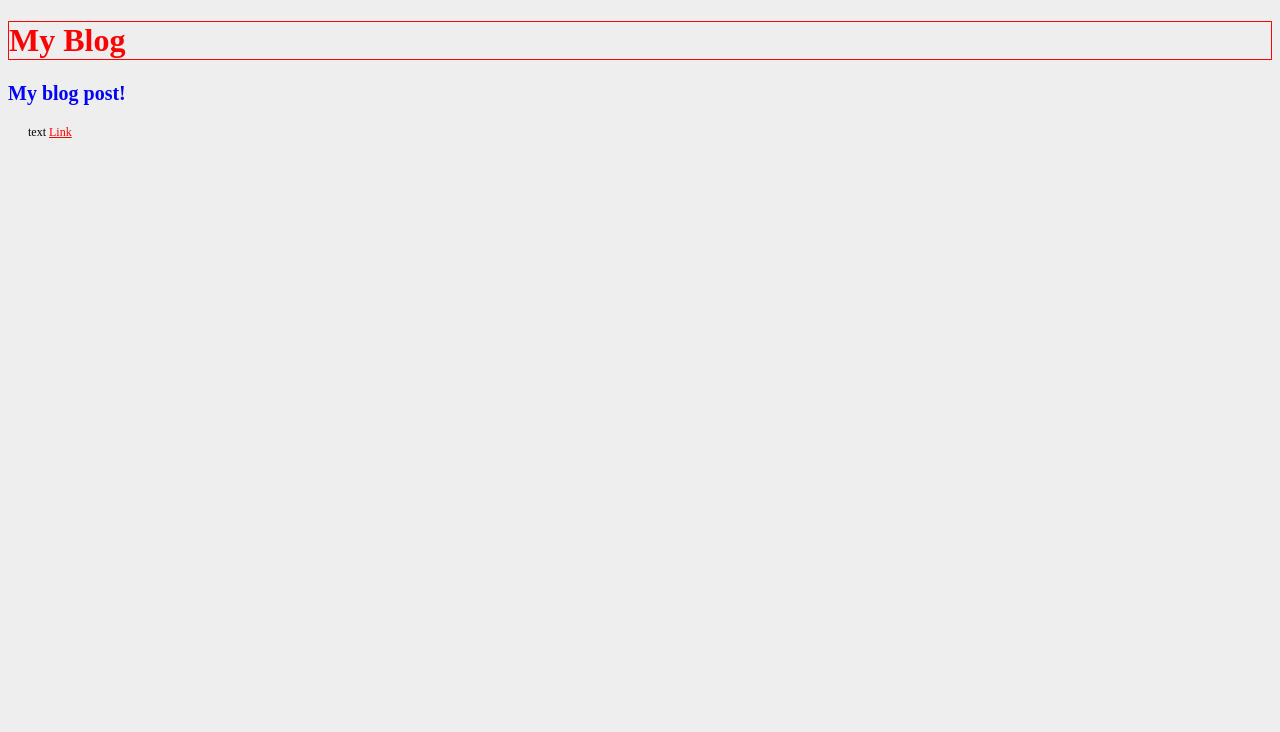
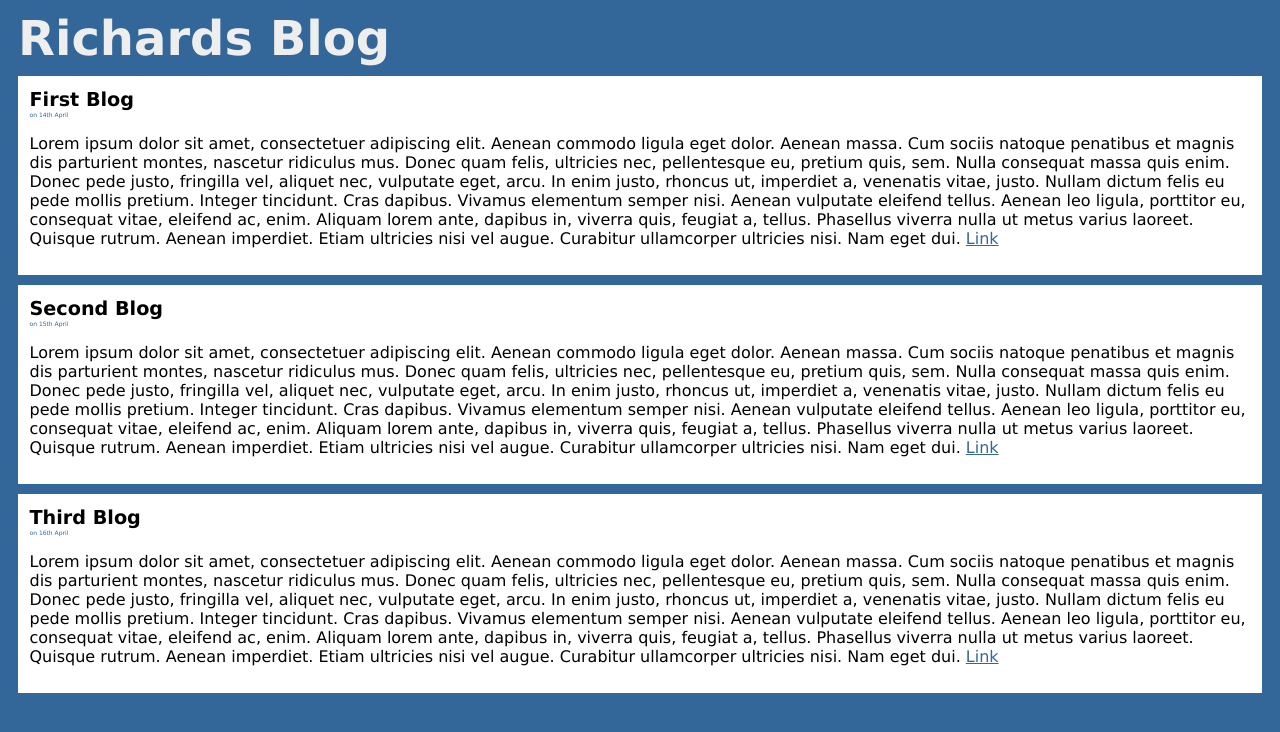
Before and after one commit to richardnadji/sass_playground, a plain HTML site: page BlogPost/index.html in a window 1280 px wide. Drawn offline with Linux system fonts and the light colour scheme.

Commit message:
edit main.scss and index.html, adding variables

```diff
--- a/BlogPost/index.html
+++ b/BlogPost/index.html
@@ -2,17 +2,46 @@
 <html>
   <head>
     <link rel="stylesheet" href="main.css"/>
-    <script type="text/javascript"
-      src="https://cdnjs.cloudflare.com/ajax/libs/modernizr/2.8.3/modernizr.js"></script>
+    <!-- <script type="text/javascript"
+      src="https://cdnjs.cloudflare.com/ajax/libs/modernizr/2.8.3/modernizr.js"></script> -->
   </head>
-  <body class="blog">
-    <h1>My Blog</h1>
+  <body class="body">
+    <h1>Richards Blog</h1>
     <div class="entry">
-      <h1>My blog post!</h1>
-      <p>
-        text
-        <a href="/info.html">Link</a>
-      </p>
+      <h1>First Blog</h1>
+      <div class="date">
+        on 14th April
+      </div>
+      <div class="content">
+        <p>
+          Lorem ipsum dolor sit amet, consectetuer adipiscing elit. Aenean commodo ligula eget dolor. Aenean massa. Cum sociis natoque penatibus et magnis dis parturient montes, nascetur ridiculus mus. Donec quam felis, ultricies nec, pellentesque eu, pretium quis, sem. Nulla consequat massa quis enim. Donec pede justo, fringilla vel, aliquet nec, vulputate eget, arcu. In enim justo, rhoncus ut, imperdiet a, venenatis vitae, justo. Nullam dictum felis eu pede mollis pretium. Integer tincidunt. Cras dapibus. Vivamus elementum semper nisi. Aenean vulputate eleifend tellus. Aenean leo ligula, porttitor eu, consequat vitae, eleifend ac, enim. Aliquam lorem ante, dapibus in, viverra quis, feugiat a, tellus. Phasellus viverra nulla ut metus varius laoreet. Quisque rutrum. Aenean imperdiet. Etiam ultricies nisi vel augue. Curabitur ullamcorper ultricies nisi. Nam eget dui.
+          <a href="/info.html">Link</a>
+        </p>
+      </div>
+    </div>
+    <div class="entry">
+      <h1>Second Blog</h1>
+      <div class="date">
+        on 15th April
+      </div>
+      <div class="content">
+        <p>
+          Lorem ipsum dolor sit amet, consectetuer adipiscing elit. Aenean commodo ligula eget dolor. Aenean massa. Cum sociis natoque penatibus et magnis dis parturient montes, nascetur ridiculus mus. Donec quam felis, ultricies nec, pellentesque eu, pretium quis, sem. Nulla consequat massa quis enim. Donec pede justo, fringilla vel, aliquet nec, vulputate eget, arcu. In enim justo, rhoncus ut, imperdiet a, venenatis vitae, justo. Nullam dictum felis eu pede mollis pretium. Integer tincidunt. Cras dapibus. Vivamus elementum semper nisi. Aenean vulputate eleifend tellus. Aenean leo ligula, porttitor eu, consequat vitae, eleifend ac, enim. Aliquam lorem ante, dapibus in, viverra quis, feugiat a, tellus. Phasellus viverra nulla ut metus varius laoreet. Quisque rutrum. Aenean imperdiet. Etiam ultricies nisi vel augue. Curabitur ullamcorper ultricies nisi. Nam eget dui.
+          <a href="/info.html">Link</a>
+        </p>
+      </div>
+    </div>
+    <div class="entry">
+      <h1>Third Blog</h1>
+      <div class="date">
+        on 16th April
+      </div>
+      <div class="content">
+        <p>
+          Lorem ipsum dolor sit amet, consectetuer adipiscing elit. Aenean commodo ligula eget dolor. Aenean massa. Cum sociis natoque penatibus et magnis dis parturient montes, nascetur ridiculus mus. Donec quam felis, ultricies nec, pellentesque eu, pretium quis, sem. Nulla consequat massa quis enim. Donec pede justo, fringilla vel, aliquet nec, vulputate eget, arcu. In enim justo, rhoncus ut, imperdiet a, venenatis vitae, justo. Nullam dictum felis eu pede mollis pretium. Integer tincidunt. Cras dapibus. Vivamus elementum semper nisi. Aenean vulputate eleifend tellus. Aenean leo ligula, porttitor eu, consequat vitae, eleifend ac, enim. Aliquam lorem ante, dapibus in, viverra quis, feugiat a, tellus. Phasellus viverra nulla ut metus varius laoreet. Quisque rutrum. Aenean imperdiet. Etiam ultricies nisi vel augue. Curabitur ullamcorper ultricies nisi. Nam eget dui.
+          <a href="/info.html">Link</a>
+        </p>
+      </div>
     </div>
   </body>
 </html>
--- a/BlogPost/main.scss
+++ b/BlogPost/main.scss
@@ -1,31 +1,30 @@
+$primary-color: #369;
+$margin: 10px;
+$padding: $margin + 1.5;
+
  body {
-   background: #eee;
+   background: $primary-color;
+   font-family: Verdana, "Trebuchet MS", sans-serif;
+   > h1 {
+     color: #eee;
+     font-size: 3em;
+     margin: $margin 0 0 $margin;
+   }
  }
 
- .blog {
-   > h1 {
-     color: red;
-     border: 1px solid red;
+ .entry {
+   background: white;
+   margin: $margin;
+   padding: $padding;
+   h1 {
+     font-size: 1.2em;
+     margin: 0px;
    }
-   .entry {
-     h1 {
-       color: blue;
-       font-size: 20px;
-     }
-     p {
-       font-size: 12px;
-       margin: 20px;
-       html.csscolumns & {
-           column-count: 2;
-           column-gap: 10px;
-           margin: 10px;
-       }
-     }
-     a {
-       color: red;
-       &:hover {
-         color: blue;
-       }
-     }
+   .date {
+     font-size: 0.3em;
+     color: $primary-color;
+   }
+   a {
+     color: $primary-color;
    }
  }
```
Also changed, not shown: BlogPost/main.css, 1 other file.
